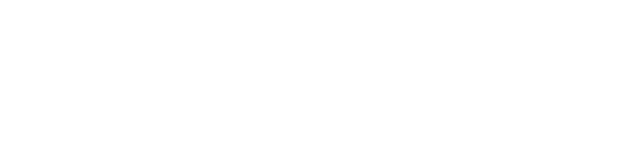
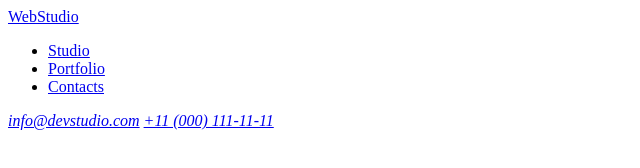
Before and after one commit to Anastasia-Zahliada/goit-markup-hw-01, a plain HTML site: page index.html in a window 1280 px wide. Shown: the whole page, without its empty margins (0-640 px from the left). Drawn offline with Linux system fonts and the light colour scheme.

Commit message:
Update html file

```diff
--- a/index.html
+++ b/index.html
@@ -6,6 +6,21 @@
     <title>Document</title>
 </head>
 <body>
-
+    <header>
+        <div>
+            <a href="#">WebStudio</a>
+            <nav>
+                <ul>
+                    <li><a href="#">Studio</a></li>
+                    <li><a href="#">Portfolio</a></li>
+                    <li><a href="#">Contacts</a></li>
+                </ul>
+            </nav>
+            <address>
+            <a href="mailto:info@devstudio.com">info@devstudio.com</a>
+            <a href="tel:+110001111111">+11 (000) 111-11-11</a>
+            </address>
+        </div>
+    </header>
 </body>
 </html>
```
